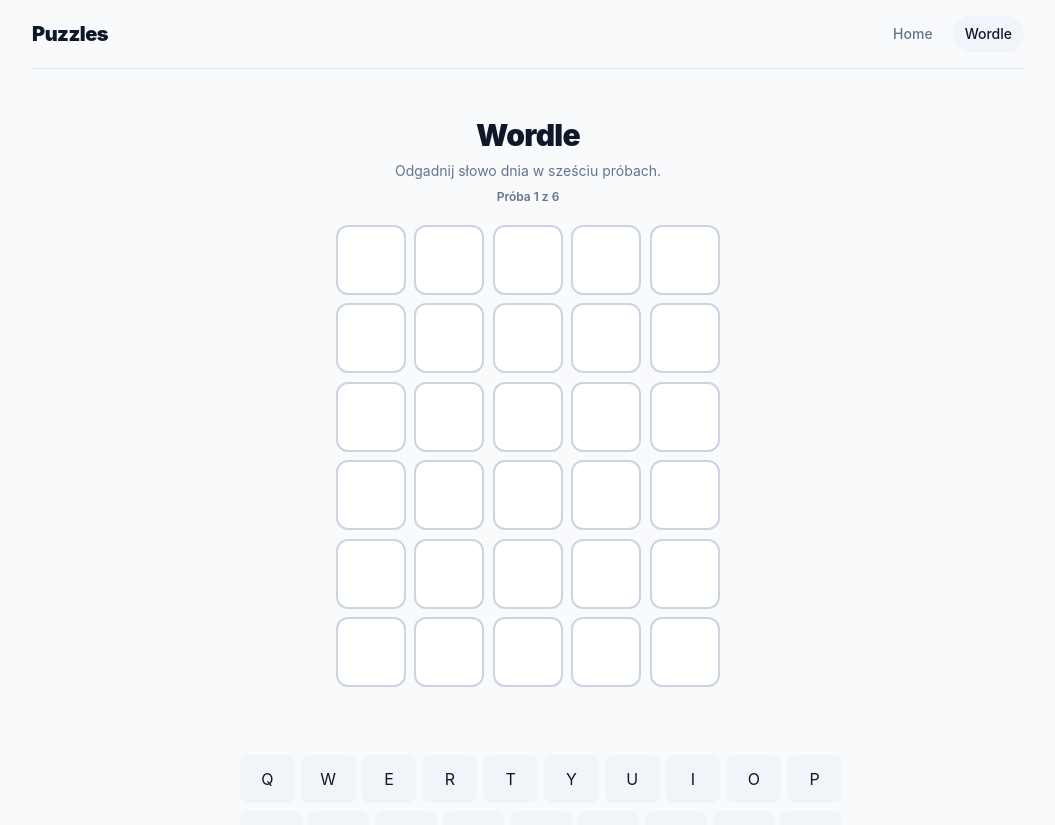
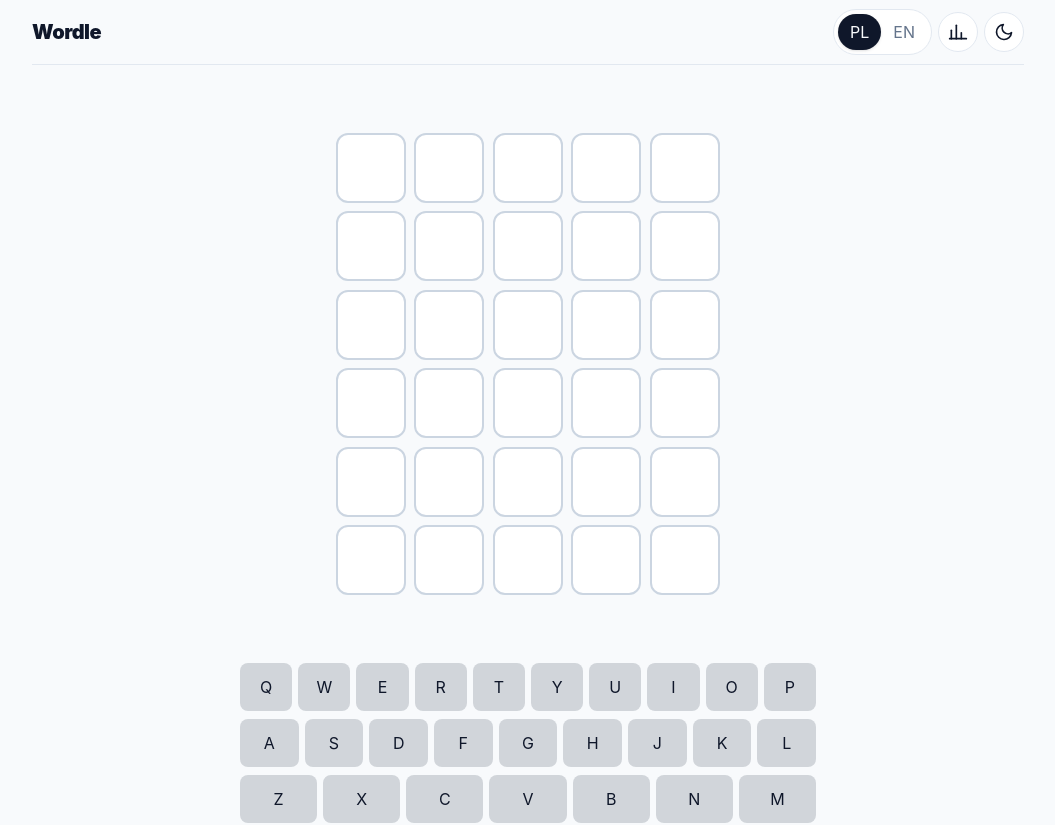
Before and after one commit to alan-bialy/puzzles, a React (Vite) app: page /#/wordle in a window 1280 px wide. Shown: the top 825 px of the page, without its empty margins (112-1167 px from the left). Built offline with nearby package versions, Linux system fonts and the light colour scheme.

Commit message:
style finishing touches

```diff
--- a/index.html
+++ b/index.html
@@ -4,7 +4,7 @@
     <meta charset="UTF-8" />
     <link rel="icon" type="image/svg+xml" href="/favicon.svg" />
     <meta name="viewport" content="width=device-width, initial-scale=1.0" />
-    <title>puzzles</title>
+    <title>Wordle</title>
   </head>
   <body>
     <div id="root"></div>
--- a/src/app/AppLayout.tsx
+++ b/src/app/AppLayout.tsx
@@ -1,6 +1,5 @@
 import { Outlet } from 'react-router'
 import { AppHeader } from '../shared/components/AppHeader'
-import { AppFooter } from '../shared/components/AppFooter'
 
 export function AppLayout() {
   return (
@@ -12,7 +11,6 @@
           <Outlet />
         </main>
 
-        <AppFooter />
       </div>
     </div>
   )
--- a/src/config/i18n.ts
+++ b/src/config/i18n.ts
@@ -1,62 +1,79 @@
-import type { AppLanguage } from '../app/providers/SettingsContext'
+import type { AppLanguage } from "../app/providers/SettingsContext";
 
 type TranslationKey =
-  | 'appName'
-  | 'homeTitle'
-  | 'homeSubtitle'
-  | 'play'
-  | 'soon'
-  | 'wordleTitle'
-  | 'wordleDescription'
-  | 'comingSoonTitle'
-  | 'comingSoonDescription'
-  | 'language'
-  | 'theme'
-  | 'light'
-  | 'dark'
-  | 'backHome'
-  | 'notFoundTitle'
-  | 'notFoundDescription'
+  | "appName"
+  | "home"
+  | "statistics"
+  | "enableDarkTheme"
+  | "enableLightTheme"
+  | "homeTitle"
+  | "homeSubtitle"
+  | "play"
+  | "soon"
+  | "wordleTitle"
+  | "wordleDescription"
+  | "comingSoonTitle"
+  | "comingSoonDescription"
+  | "language"
+  | "theme"
+  | "light"
+  | "dark"
+  | "backHome"
+  | "notFoundTitle"
+  | "notFoundDescription";
 
-export const translations: Record<AppLanguage, Record<TranslationKey, string>> = {
+export const translations: Record<
+  AppLanguage,
+  Record<TranslationKey, string>
+> = {
   pl: {
-    appName: 'Puzzles',
-    homeTitle: 'Codzienne łamigłówki',
-    homeSubtitle: 'Wybierz grę i rozwiązuj puzzle w swoim języku.',
-    play: 'Graj',
-    soon: 'Soon™',
-    wordleTitle: 'Wordle',
-    wordleDescription: 'Odgadnij słowo dnia w sześciu próbach.',
-    comingSoonTitle: 'Kolejna gra',
-    comingSoonDescription: 'Tu później wpadnie kolejna łamigłówka.',
-    language: 'Język',
-    theme: 'Motyw',
-    light: 'Jasny',
-    dark: 'Ciemny',
-    backHome: 'Wróć na główną',
-    notFoundTitle: 'Nie znaleziono strony',
-    notFoundDescription: 'Ta łamigłówka jeszcze nie istnieje albo adres jest błędny.',
+    appName: "Wordle",
+    homeTitle: "Codzienne łamigłówki",
+    homeSubtitle: "Wybierz grę i baw się dobrze",
+    play: "Graj",
+    soon: "Soon™",
+    wordleTitle: "Wordle",
+    wordleDescription: "Odgadnij słowo dnia w sześciu próbach.",
+    comingSoonTitle: "Kolejna gra",
+    comingSoonDescription: "Tu później wpadnie kolejna łamigłówka.",
+    language: "Język",
+    theme: "Motyw",
+    light: "Jasny",
+    dark: "Ciemny",
+    backHome: "Wróć na główną",
+    notFoundTitle: "Nie znaleziono strony",
+    notFoundDescription:
+      "Ta łamigłówka jeszcze nie istnieje albo adres jest błędny.",
+    home: "Główna",
+    statistics: "Statystyki",
+    enableDarkTheme: "Włącz ciemny motyw",
+    enableLightTheme: "Włącz jasny motyw",
   },
   en: {
-    appName: 'Puzzles',
-    homeTitle: 'Daily puzzles',
-    homeSubtitle: 'Choose a game and solve puzzles in your language.',
-    play: 'Play',
-    soon: 'Soon™',
-    wordleTitle: 'Wordle',
-    wordleDescription: 'Guess the daily word in six tries.',
-    comingSoonTitle: 'Another game',
-    comingSoonDescription: 'A new puzzle will appear here later.',
-    language: 'Language',
-    theme: 'Theme',
-    light: 'Light',
-    dark: 'Dark',
-    backHome: 'Back home',
-    notFoundTitle: 'Page not found',
-    notFoundDescription: 'This puzzle does not exist yet, or the address is wrong.',
+    appName: "Wordle",
+    homeTitle: "Daily puzzles",
+    homeSubtitle: "Choose a game and have fun",
+    play: "Play",
+    soon: "Soon™",
+    wordleTitle: "Wordle",
+    wordleDescription: "Guess the daily word in six tries.",
+    comingSoonTitle: "Another game",
+    comingSoonDescription: "A new puzzle will appear here later.",
+    language: "Language",
+    theme: "Theme",
+    light: "Light",
+    dark: "Dark",
+    backHome: "Back home",
+    notFoundTitle: "Page not found",
+    notFoundDescription:
+      "This puzzle does not exist yet, or the address is wrong.",
+    home: "Home",
+    statistics: "Statistics",
+    enableDarkTheme: "Enable dark theme",
+    enableLightTheme: "Enable light theme",
   },
-}
+};
 
 export function useTranslation(language: AppLanguage) {
-  return translations[language]
+  return translations[language];
 }
--- a/src/games/wordle/WordleGame.tsx
+++ b/src/games/wordle/WordleGame.tsx
@@ -9,6 +9,7 @@
 import { WordleKeyboard } from "./components/WordleKeyboard";
 import { useWordleGame } from "./hooks/useWordleGame";
 import type { WordleGameResult, WordleMessage } from "./types";
+import { useSearchParams } from "react-router";
 
 function getMessageText(message: WordleMessage, language: AppLanguage) {
   if (!message) {
@@ -59,17 +60,38 @@
 };
 
 function WordleGameSession({ language }: WordleGameSessionProps) {
-  const [isResultOpen, setIsResultOpen] = useState(false);
+  const [searchParams, setSearchParams] = useSearchParams();
+
+  const isResultOpen = searchParams.get("modal") === "stats";
 
   const { stats, recordResult } = useWordleStats(language);
   const [shareStatus, setShareStatus] = useState<ShareStatus>("idle");
+
+  const openResultModal = useCallback(() => {
+    const nextSearchParams = new URLSearchParams(searchParams);
+
+    nextSearchParams.set("modal", "stats");
+
+    setSearchParams(nextSearchParams);
+  }, [searchParams, setSearchParams]);
+
+  const closeResultModal = useCallback(() => {
+    const nextSearchParams = new URLSearchParams(searchParams);
+
+    nextSearchParams.delete("modal");
+
+    setSearchParams(nextSearchParams, {
+      replace: true,
+    });
+  }, [searchParams, setSearchParams]);
+
   const handleGameComplete = useCallback(
     (result: WordleGameResult) => {
       recordResult(result);
       setShareStatus("idle");
-      setIsResultOpen(true);
+      openResultModal();
     },
-    [recordResult],
+    [openResultModal, recordResult],
   );
 
   const {
@@ -89,14 +111,10 @@
     addLetter,
     removeLetter,
     submitGuess,
-    resetGame,
   } = useWordleGame(language, {
     onComplete: handleGameComplete,
   });
-  const handleReset = useCallback(() => {
-    setIsResultOpen(false);
-    resetGame();
-  }, [resetGame]);
+
   const messageText = getMessageText(message, language);
 
   const handleShare = useCallback(async () => {
@@ -158,19 +176,19 @@
   return (
     <section className="mx-auto flex w-full max-w-xl flex-1 flex-col justify-center py-2">
       <div className="mb-5 text-center">
-        <h1 className="text-3xl font-black tracking-tight">Wordle</h1>
+        {/* <h1 className="text-3xl font-black tracking-tight">Wordle</h1> */}
 
-        <p className="mt-2 text-sm text-(--color-muted)">
+        {/* <p className="mt-2 text-sm text-(--color-muted)">
           {language === "pl"
             ? "Odgadnij słowo dnia w sześciu próbach."
             : "Guess the daily word in six tries."}
-        </p>
+        </p> */}
 
-        <p className="mt-2 text-xs font-semibold text-(--color-muted)">
+        {/* <p className="mt-2 text-xs font-semibold text-(--color-muted)">
           {language === "pl"
             ? `Próba ${Math.min(guesses.length + 1, maxAttempts)} z ${maxAttempts}`
             : `Attempt ${Math.min(guesses.length + 1, maxAttempts)} of ${maxAttempts}`}
-        </p>
+        </p> */}
       </div>
 
       <WordleBoard
@@ -198,28 +216,6 @@
         disabled={status !== "playing" || isInputLocked}
       />
 
-      <div className="mx-auto mt-6 flex items-center justify-center gap-2">
-        <button
-          type="button"
-          onClick={() => {
-            setShareStatus("idle");
-            setIsResultOpen(true);
-          }}
-          className="rounded-full px-4 py-2 text-xs font-bold text-(--color-muted) transition hover:bg-(--color-surface-strong) hover:text-(--color-text)"
-        >
-          {language === "pl" ? "Statystyki" : "Statistics"}
-        </button>
-
-        {import.meta.env.DEV && (
-          <button
-            type="button"
-            onClick={handleReset}
-            className="rounded-full px-4 py-2 text-xs font-bold text-(--color-muted) transition hover:bg-(--color-surface-strong) hover:text-(--color-text)"
-          >
-            {language === "pl" ? "Resetuj postęp" : "Reset progress"}
-          </button>
-        )}
-      </div>
 
       <WordleResultModal
         open={isResultOpen}
@@ -229,7 +225,7 @@
         stats={stats}
         shareStatus={shareStatus}
         onShare={handleShare}
-        onClose={() => setIsResultOpen(false)}
+        onClose={closeResultModal}
       />
     </section>
   );
--- a/src/games/wordle/components/WordleKeyboard.tsx
+++ b/src/games/wordle/components/WordleKeyboard.tsx
@@ -10,7 +10,7 @@
 }
 
 const keyboardLayouts = {
-  pl: ['qwertyuiop', 'asdfghjkl', 'zxcvbnmąćęłńóśźż'],
+  pl: ['qwertyuiop', 'asdfghjkl', 'zxcvbnm','ąćęłńóśźż'],
   en: ['qwertyuiop', 'asdfghjkl', 'zxcvbnm'],
 }
 
@@ -42,7 +42,7 @@
                 disabled={disabled}
                 onClick={() => onLetter(letter)}
                 className={[
-                  'min-h-11 min-w-8 flex-1 rounded-lg px-2 text-sm font-black uppercase transition active:scale-95 disabled:opacity-60 sm:min-h-12',
+                  'cursor-pointer min-h-11 min-w-8 flex-1 rounded-lg px-2 text-sm font-black uppercase transition active:scale-95 disabled:opacity-60 sm:min-h-12',
                   state
                     ? stateClassName[state]
                     : 'bg-(--color-surface-strong) text-(--color-text)',
@@ -60,7 +60,7 @@
           type="button"
           disabled={disabled}
           onClick={onEnter}
-          className="min-h-11 flex-1 rounded-lg bg-(--color-text) px-3 text-xs font-black uppercase text-(--color-bg) active:scale-95 disabled:opacity-60 sm:text-sm"
+          className="cursor-pointer min-h-11 flex-1 rounded-lg bg-(--color-text) px-3 text-xs font-black uppercase text-(--color-bg) active:scale-95 disabled:opacity-60 sm:text-sm"
         >
           Enter
         </button>
@@ -69,7 +69,7 @@
           type="button"
           disabled={disabled}
           onClick={onBackspace}
-          className="min-h-11 flex-1 rounded-lg bg-(--color-surface-strong) px-3 text-xs font-black uppercase text-(--color-text) active:scale-95 disabled:opacity-60 sm:text-sm"
+          className="cursor-pointer min-h-11 flex-1 rounded-lg bg-(--color-surface-strong) px-3 text-xs font-black uppercase text-(--color-text) active:scale-95 disabled:opacity-60 sm:text-sm"
         >
           Backspace
         </button>
--- a/src/games/wordle/components/WordleResultModal.tsx
+++ b/src/games/wordle/components/WordleResultModal.tsx
@@ -125,7 +125,7 @@
                 onClick={() => {
                   void onShare();
                 }}
-                className="w-full rounded-full bg-(--color-correct) px-5 py-3 text-sm font-black text-white transition hover:scale-[1.01]"
+                className="cursor-pointer w-full rounded-full bg-(--color-correct) px-5 py-3 text-sm font-black text-white transition hover:scale-[1.01]"
               >
                 {shareStatus === "success"
                   ? text.shared
@@ -201,7 +201,7 @@
         <button
           type="button"
           onClick={onClose}
-          className="mt-8 w-full rounded-full bg-(--color-text) px-5 py-3 text-sm font-black text-(--color-bg) transition hover:scale-[1.01]"
+          className="cursor-pointer mt-8 w-full rounded-full bg-(--color-text) px-5 py-3 text-sm font-black text-(--color-bg) transition hover:scale-[1.01]"
         >
           {text.close}
         </button>
--- a/src/games/wordle/engine/buildShareText.ts
+++ b/src/games/wordle/engine/buildShareText.ts
@@ -25,9 +25,8 @@
 }: BuildShareTextOptions) {
   const score = status === "won" ? guesses.length : "X";
 
-//   const title = language === "pl" ? "Puzzles — Słówko" : "Puzzles — Daily Word";
-   const title = language === "pl" ? "Wordle" : "Wordle";
-
+  //   const title = language === "pl" ? "Puzzles — Słówko" : "Puzzles — Daily Word";
+  const title = language === "pl" ? "Wordle" : "Wordle";
 
   const grid = guesses
     .map((guess) => guess.map((tile) => stateSymbols[tile.state]).join(""))
@@ -35,6 +34,7 @@
 
   const lines = [`${title} ${score}/${maxAttempts}`, dateKey, "", grid];
 
+  url = "";
   if (url) {
     lines.push("", url);
   }
--- a/src/pages/HomePage.tsx
+++ b/src/pages/HomePage.tsx
@@ -22,7 +22,9 @@
         </p>
       </div>
 
-      <div className="grid gap-4 sm:grid-cols-2">
+      {/* <div className="grid gap-4 sm:grid-cols-2"> */}
+      <div className="grid gap-2 sm:grid-cols-2 ">
+
         <GameCard
           title={t.wordleTitle}
           description={t.wordleDescription}
@@ -30,7 +32,7 @@
           to="/wordle"
         />
 
-        <GameCard
+         <GameCard
           title={t.comingSoonTitle}
           description={t.comingSoonDescription}
           actionLabel={t.soon}
--- a/src/shared/components/AppHeader.tsx
+++ b/src/shared/components/AppHeader.tsx
@@ -1,48 +1,241 @@
-import { Link, NavLink } from 'react-router'
+import type { ReactNode } from 'react'
+// import { NavLink } from 'react-router'
+import { Link, useLocation, useSearchParams } from 'react-router'
 import { useSettings } from '../../app/providers/SettingsContext'
+import type { AppLanguage } from '../../app/providers/SettingsContext'
 import { useTranslation } from '../../config/i18n'
 
 export function AppHeader() {
-  const { language } = useSettings()
+  const {
+    language,
+    theme,
+    setLanguage,
+    toggleTheme,
+  } = useSettings()
+
+  const location = useLocation()
+  const [searchParams, setSearchParams] = useSearchParams()
   const t = useTranslation(language)
 
+  const isWordleRoute = location.pathname === '/wordle'
+
+  function openStatistics() {
+    const nextSearchParams = new URLSearchParams(searchParams)
+
+    nextSearchParams.set('modal', 'stats')
+    setSearchParams(nextSearchParams)
+  }
+
   return (
-    <header className="border-b border-(--color-border) py-4">
-      <nav className="flex items-center justify-between gap-4">
-        <Link to="/" className="text-lg font-black tracking-tight sm:text-xl">
+    <header className="sticky top-0 z-40 border-b border-(--color-border) bg-(--color-bg)/90 backdrop-blur">
+      <nav className="flex min-h-16 items-center justify-between gap-3">
+        <div className="flex min-w-0 items-center gap-5">
+          <Link
+            to="/"
+            className="shrink-0 text-lg font-black tracking-tight sm:text-xl"
+          >
             {t.appName}
           </Link>
 
-        <div className="flex items-center gap-2 text-sm">
+          {/* <div className="hidden items-center gap-1 sm:flex">
             <NavLink
               to="/"
+              end
               className={({ isActive }) =>
                 [
-                'rounded-full px-3 py-2 font-medium transition',
+                  'rounded-full px-3 py-2 text-sm font-semibold transition',
                   isActive
                     ? 'bg-(--color-surface-strong) text-(--color-text)'
                     : 'text-(--color-muted) hover:bg-(--color-surface) hover:text-(--color-text)',
                 ].join(' ')
               }
             >
-            Home
+              {t.home}
             </NavLink>
 
             <NavLink
               to="/wordle"
               className={({ isActive }) =>
                 [
-                'rounded-full px-3 py-2 font-medium transition',
+                  'rounded-full px-3 py-2 text-sm font-semibold transition',
                   isActive
                     ? 'bg-(--color-surface-strong) text-(--color-text)'
                     : 'text-(--color-muted) hover:bg-(--color-surface) hover:text-(--color-text)',
                 ].join(' ')
               }
             >
-            Wordle
+              {t.wordleTitle}
             </NavLink>
+          </div> */}
+        </div>
+
+        <div className="flex shrink-0 items-center gap-1.5">
+          <LanguageSwitcher
+            language={language}
+            onChange={setLanguage}
+          />
+
+          {isWordleRoute && (
+            <IconButton
+              label={t.statistics}
+              onClick={openStatistics}
+            >
+              <StatisticsIcon />
+            </IconButton>
+          )}
+
+          <IconButton
+            label={
+              theme === 'dark'
+                ? t.enableLightTheme
+                : t.enableDarkTheme
+            }
+            pressed={theme === 'dark'}
+            onClick={toggleTheme}
+          >
+            {theme === 'dark' ? (
+              <SunIcon />
+            ) : (
+              <MoonIcon />
+            )}
+          </IconButton>
         </div>
       </nav>
     </header>
   )
 }
+
+type LanguageSwitcherProps = {
+  language: AppLanguage
+  onChange: (language: AppLanguage) => void
+}
+
+function LanguageSwitcher({
+  language,
+  onChange,
+}: LanguageSwitcherProps) {
+  return (
+    <div
+      role="group"
+      aria-label="Language"
+      className="flex rounded-full border border-(--color-border) bg-(--color-surface) p-1"
+    >
+      <button
+        type="button"
+        aria-pressed={language === 'pl'}
+        onClick={() => onChange('pl')}
+        className={[
+          'cursor-pointer rounded-full px-2.5 py-1.5 text-xs font-black transition sm:px-3',
+          language === 'pl'
+            ? 'bg-(--color-text) text-(--color-bg) shadow-sm'
+            : 'text-(--color-muted) hover:text-(--color-text)',
+        ].join(' ')}
+      >
+        PL
+      </button>
+
+      <button
+        type="button"
+        aria-pressed={language === 'en'}
+        onClick={() => onChange('en')}
+        className={[
+          'cursor-pointer rounded-full px-2.5 py-1.5 text-xs font-black transition sm:px-3',
+          language === 'en'
+            ? 'bg-(--color-text) text-(--color-bg) shadow-sm'
+            : 'text-(--color-muted) hover:text-(--color-text)',
+        ].join(' ')}
+      >
+        EN
+      </button>
+    </div>
+  )
+}
+
+type IconButtonProps = {
+  label: string
+  pressed?: boolean
+  onClick: () => void
+  children: ReactNode
+}
+
+function IconButton({
+  label,
+  pressed,
+  onClick,
+  children,
+}: IconButtonProps) {
+  return (
+    <button
+      type="button"
+      aria-label={label}
+      aria-pressed={pressed}
+      title={label}
+      onClick={onClick}
+      className="cursor-pointer grid size-10 place-items-center rounded-full border border-(--color-border) bg-(--color-surface) text-(--color-text) transition hover:-translate-y-0.5 hover:bg-(--color-surface-strong) active:translate-y-0"
+    >
+      {children}
+    </button>
+  )
+}
+
+function StatisticsIcon() {
+  return (
+    <svg
+      viewBox="0 0 24 24"
+      aria-hidden="true"
+      className="size-5"
+      fill="none"
+      stroke="currentColor"
+      strokeWidth="2"
+      strokeLinecap="round"
+      strokeLinejoin="round"
+    >
+      <path d="M4 20V10" />
+      <path d="M10 20V4" />
+      <path d="M16 20v-7" />
+      <path d="M22 20H2" />
+    </svg>
+  )
+}
+
+function SunIcon() {
+  return (
+    <svg
+      viewBox="0 0 24 24"
+      aria-hidden="true"
+      className="size-5"
+      fill="none"
+      stroke="currentColor"
+      strokeWidth="2"
+      strokeLinecap="round"
+      strokeLinejoin="round"
+    >
+      <circle cx="12" cy="12" r="4" />
+      <path d="M12 2v2" />
+      <path d="M12 20v2" />
+      <path d="m4.93 4.93 1.42 1.42" />
+      <path d="m17.66 17.66 1.41 1.41" />
+      <path d="M2 12h2" />
+      <path d="M20 12h2" />
+      <path d="m6.34 17.66-1.41 1.41" />
+      <path d="m19.07 4.93-1.41 1.42" />
+    </svg>
+  )
+}
+
+function MoonIcon() {
+  return (
+    <svg
+      viewBox="0 0 24 24"
+      aria-hidden="true"
+      className="size-5"
+      fill="none"
+      stroke="currentColor"
+      strokeWidth="2"
+      strokeLinecap="round"
+      strokeLinejoin="round"
+    >
+      <path d="M21 12.79A9 9 0 1 1 11.21 3 7 7 0 0 0 21 12.79Z" />
+    </svg>
+  )
+}
--- a/src/styles/globals.css
+++ b/src/styles/globals.css
@@ -10,7 +10,7 @@
   --color-focus: #94a3b8;
 
   --color-surface: #ffffff;
-  --color-surface-strong: #f1f5f9;
+  --color-surface-strong: #d1d5da;
 
   --color-tile-empty: #ffffff;
   --color-tile-border: #cbd5e1;
@@ -258,3 +258,7 @@
     animation-delay: 0ms !important;
   }
 } */
+
+.xd:hover {
+    cursor: pointer;
+}
```
Lines whose indentation alone changed are shown as unchanged.
